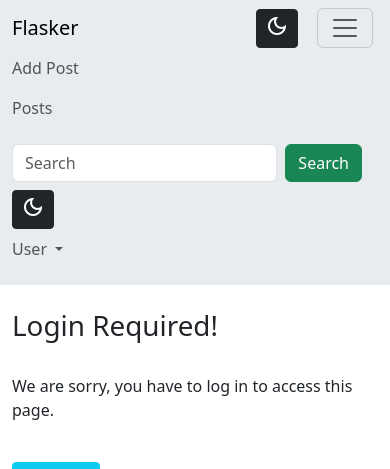
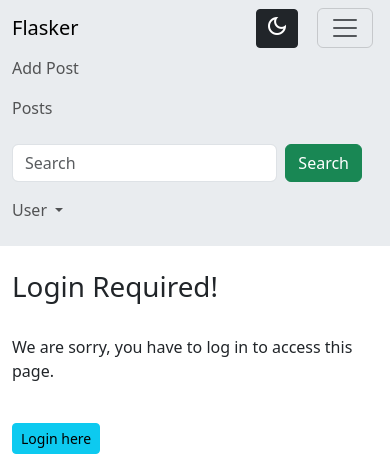
Before and after one commit to Barzder/Codemy_BarzderFlasker, a Flask app: page /add-post in a window 390 px wide, after a click that opens the changed part. Shown: the top 469 px of the page. Run offline with Flask 3, Linux system fonts and the light colour scheme; some libraries are stand-ins or nearby versions.

Commit message:
fixed an error I made while fixing the graphical issue from the last commit

```diff
--- a/runtime/static/css/style.css
+++ b/runtime/static/css/style.css
@@ -20,6 +20,9 @@ flex-shrink: 0;
 }
 
 @media (max-width: 991px) {
+    .darktoggledesktop{
+        display: none;
+    }
     .darktogglemobile{
         display: block;
     }
--- a/runtime/templates/navbar.html
+++ b/runtime/templates/navbar.html
@@ -38,7 +38,7 @@
           <a class="nav-link" href="{{ url_for('posts') }}">Posts</a>
         </li>
       </ul>
-      <ul class="navbar-nav me-3   mb-2 mb-lg-0">
+      <ul class="navbar-nav me-3 mb-2 mb-lg-0">
         {% if current_user.is_admin == True %}
           <li class="nav-item">
             <a class="nav-link" href="{{ url_for('admin') }}">Admin</a>
@@ -50,7 +50,7 @@
         {{ searchform.searched(class="form-control me-2", placeholder="Search") }}
         <button class="btn btn-outline-success" type="submit">Search</button>
       </form>
-      <ul class="navbar-nav me-1 mb-0">
+      <ul class="darktoggledesktop me-1 mb-0">
         <li class="nav-item">
           <button id="themebtn" data-bs-theme-value="light" class="btn btn-sm btn-light"><span class="material-symbols-outlined">light_mode</span></button>
         </li>
```
